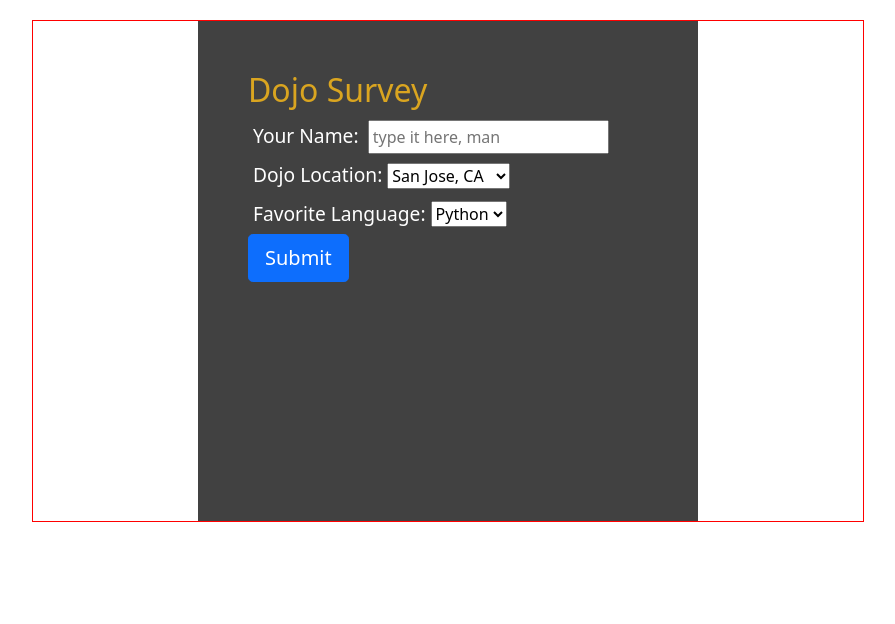
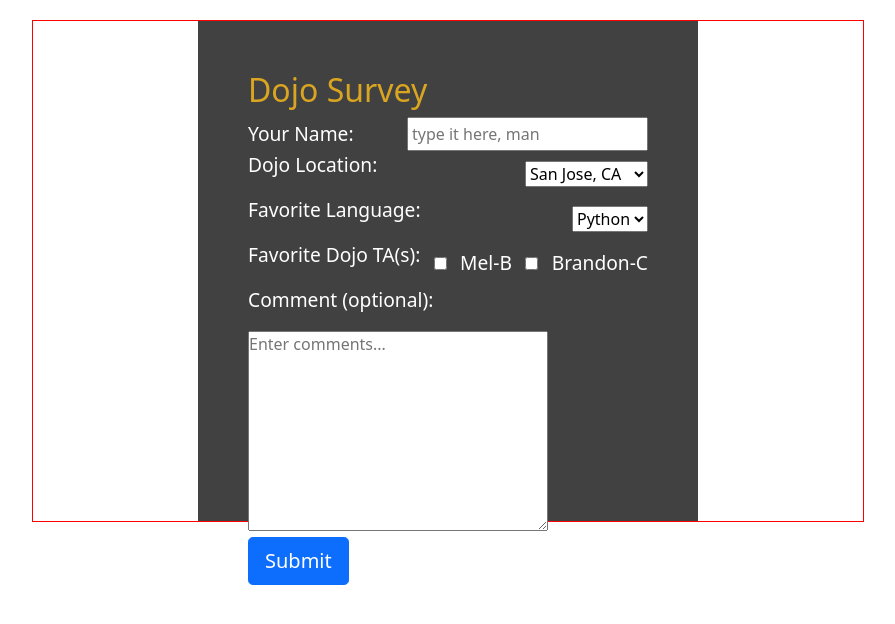
Before and after one commit to jonnyfriendlychicago/PY_Flask_DojoSurvey, a Flask app: page / in a window 1280 px wide. Shown: the part 100-724 px from the top of the page, without its empty margins (192-1087 px from the left). Run offline with Flask 2, Linux system fonts and the light colour scheme.

Commit message:
cosmoFunct
fixed various labels, and got the multi select working

```diff
--- a/server.py
+++ b/server.py
@@ -12,20 +12,15 @@ app.secret_key = 'ESR4T4RWT2345tyu'
 @app.route('/')
 def beHome():
     return render_template("index.html")
-    # if "counterCount" not in session:
-    #     session['counterCount'] = 0
-    # else:
-    #     session['counterCount'] += 1
-    # return render_template("index.html")
 
 @app.route('/submissionSuccess', methods=['Post'])
 def submissionSuccess():
-    # session.favoriteDojoTaList = []
     session['yourName'] = request.form['yourName']
     session['dojoLocation'] = request.form['dojoLocation']
     session['favoriteLanguage'] = request.form['favoriteLanguage']
-    # session['favoriteDojoTa'] = request.form['favoriteDojoTa']
-    # print(session['favoriteDojoTa'])
+    session['favoriteDojoTa'] = request.form.getlist('favoriteDojoTa')
+    session['comment'] = request.form['comment']
+
     return redirect('/displaySubmissionSuccess')
 
 @app.route('/displaySubmissionSuccess')
--- a/static/style.css
+++ b/static/style.css
@@ -14,6 +14,7 @@
 .formSelectSameLine {
     display: flex;
     align-items: center;
+    justify-content: space-between;
 }
 
 
@@ -26,7 +27,7 @@ h2 {
 .formLabels {
     font-size: larger;
     color: white;
-    margin: 5px;
+    /* margin: 5px;  */
 }
 
 .inputTextOneLiner {
--- a/templates/index.html
+++ b/templates/index.html
@@ -18,9 +18,10 @@
             <div class="formContainer01">
                 <h2>Dojo Survey</h2>
                 <form action="/submissionSuccess" method="post">
-                    <label class="formLabels" for="yourName">Your Name:</label>
-                    <input class="inputTextOneLiner" type="text" name="yourName" placeholder="type it here, man" value="">
-
+                    <div class="formSelectSameLine">
+                        <label class="formLabels" for="yourName">Your Name:</label>
+                        <input class="inputTextOneLiner" type="text" name="yourName" placeholder="type it here, man" value="">
+                    </div>
                     <div class="formSelectSameLine">
                         <p class="formLabels">Dojo Location:</p>
                         <select name="dojoLocation">
@@ -30,7 +31,6 @@
                         </select>
                     </div>
 
-
                     <div class="formSelectSameLine">
                         <p class="formLabels">Favorite Language:</p>
                         <select name="favoriteLanguage">
@@ -39,7 +39,7 @@
                             <option value=".net">.net</option>
                         </select>
                     </div>
-<!--
+
                     <div class="formSelectSameLine">
                         <p class="formLabels">Favorite Dojo TA(s):</p>
                         <input type="checkbox" name="favoriteDojoTa" value="Mel-B"/>
@@ -47,12 +47,11 @@
                         <input type="checkbox" name="favoriteDojoTa" value="Brandon-C"/>
                         <label class="formLabels">Brandon-C</label>
                     </div>
-                -->
 
-                    <!--
                     <p class="formLabels">Comment (optional):</p>
-                    <textarea class="inputTextArea" name="comment">Enter comments...</textarea>
-                    -->
+                    <textarea class="inputTextArea" name="comment" placeholder="Enter comments..."></textarea>
+                    <!-- <input class="inputTextOneLiner" type="text" name="yourName" placeholder="type it here, man" value=""> -->
+
                     <button class="btn btn-primary btn-lg btn-block" type="submit">Submit</button>
                 </form>
             </div>
```
Also changed, not shown: templates/submissionSuccess.html (+11 -3 lines).
